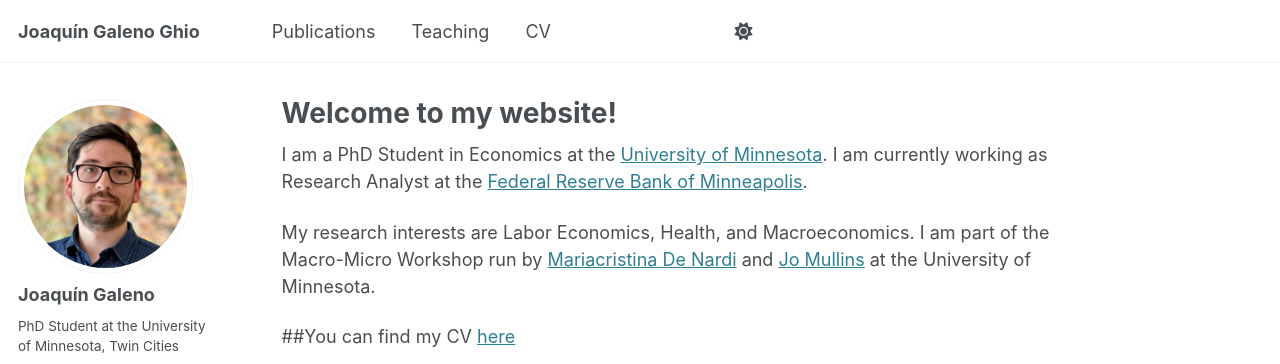
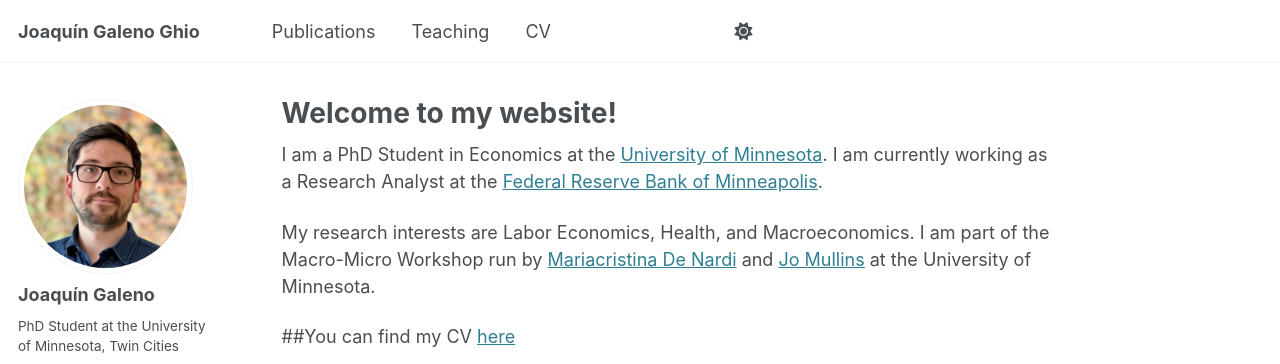
Before and after one commit to galen015/galen015.github.io, a Jekyll site: the page built from _pages/about.md, in a window 1280 px wide. Shown: the top 364 px of the page. Built offline with Jekyll 4.4.1, drawn with Linux system fonts in a browser that asks for light colours; some web fonts are replaced.

```diff
--- a/_pages/about.md
+++ b/_pages/about.md
@@ -8,7 +8,7 @@ redirect_from:
   - /about.html
 ---
 
-I am a PhD Student in Economics at the [University of Minnesota](https://cla.umn.edu/economics). I am currently working as Research Analyst at the [Federal Reserve Bank of Minneapolis](https://www.minneapolisfed.org/economic-research/economists).
+I am a PhD Student in Economics at the [University of Minnesota](https://cla.umn.edu/economics). I am currently working as a Research Analyst at the [Federal Reserve Bank of Minneapolis](https://www.minneapolisfed.org/economic-research/economists).
 
 My research interests are Labor Economics, Health, and Macroeconomics. I am part of the Macro-Micro Workshop run by [Mariacristina De Nardi](http://users.nber.org/~denardim/) and [Jo Mullins](https://www.josephlyonmullins.com/) at the University of Minnesota.
 
```
